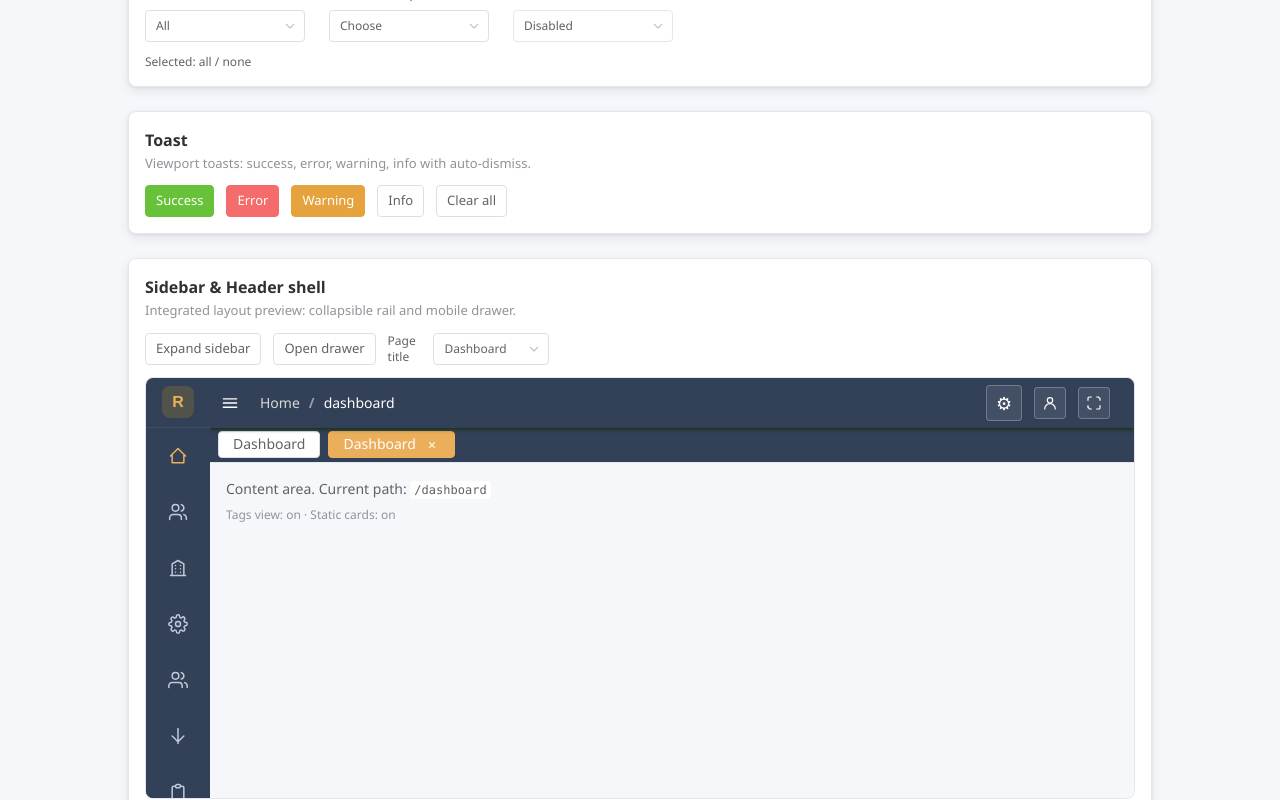
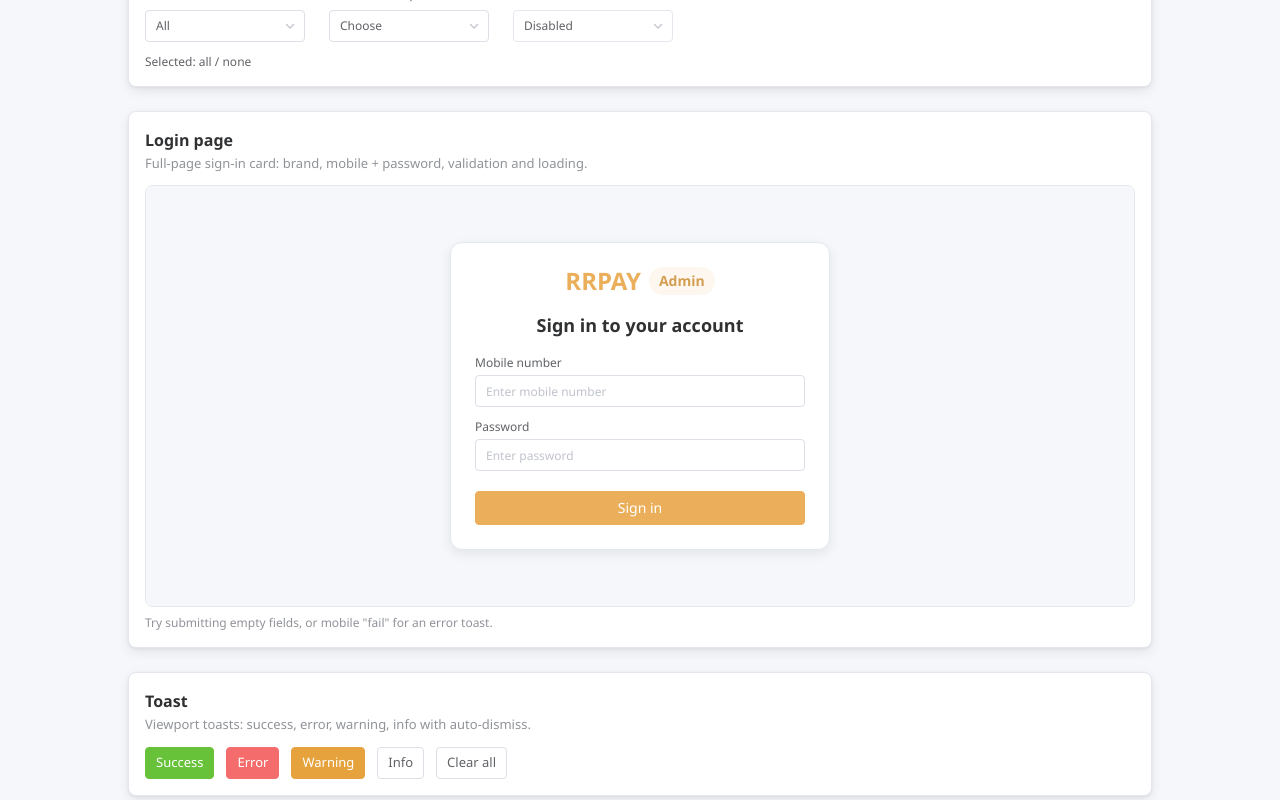
Before and after one commit to bcsuk999/rrpayadmin, a React (Vite) app: page / in a window 1280 px wide. Shown: the part 1720-2520 px from the top of the page. Built offline with nearby package versions, Linux system fonts and the light colour scheme.

Commit message:
Add Login page component and demo

```diff
--- a/src/App.tsx
+++ b/src/App.tsx
@@ -5,6 +5,7 @@ import DatePicker from './components/DatePicker'
 import FilterCard from './components/FilterCard'
 import Header from './components/Header'
 import Input from './components/Input'
+import Login from './components/Login'
 import SelectDropdown from './components/SelectDropdown'
 import Sidebar from './components/Sidebar'
 import TagsView from './components/TagsView'
@@ -363,6 +364,26 @@ function App() {
           </Card>
 
           <Card
+            title="Login page"
+            subtitle="Full-page sign-in card: brand, mobile + password, validation and loading."
+          >
+            <div className="overflow-hidden rounded-lg border border-card-border">
+              <Login
+                onSubmit={async (mobile, _password) => {
+                  // Demo: accept any non-empty credentials.
+                  await new Promise((r) => setTimeout(r, 600))
+                  if (mobile === 'fail') {
+                    throw new Error('Invalid credentials')
+                  }
+                  toast.success(`Welcome, ${mobile}`)
+                }}
+              />
+            </div>
+            <p className="mt-2 text-xs text-ink-soft">
+              Try submitting empty fields, or mobile "fail" for an error toast.
+            </p>
+          </Card>
+          <Card
             title="Toast"
             subtitle="Viewport toasts: success, error, warning, info with auto-dismiss."
           >
--- /dev/null
+++ b/src/components/Login.tsx
@@ -0,0 +1,154 @@
+import { useState, type FormEvent } from 'react'
+import Button from './Button'
+import Input from './Input'
+
+export interface LoginProps {
+  /** Brand name. @default 'RRPAY' */
+  brand?: string
+  /** Badge next to the brand. @default 'Admin' */
+  badge?: string
+  /** Title under the brand. @default 'Sign in to your account' */
+  title?: string
+  /** Controlled loading state. When omitted, the component manages its own. */
+  loading?: boolean
+  /** Error message shown above the submit button. */
+  errorMessage?: string
+  /** Called with (mobile, password) on submit. May be async. */
+  onSubmit?: (mobile: string, password: string) => void | Promise<void>
+  className?: string
+}
+
+export default function Login({
+  brand = 'RRPAY',
+  badge = 'Admin',
+  title = 'Sign in to your account',
+  loading: loadingProp,
+  errorMessage: errorMessageProp,
+  onSubmit,
+  className = '',
+}: LoginProps) {
+  const [mobile, setMobile] = useState('')
+  const [password, setPassword] = useState('')
+  const [internalLoading, setInternalLoading] = useState(false)
+  const [internalError, setInternalError] = useState('')
+
+  const isControlled = loadingProp !== undefined
+  const loading = isControlled ? (loadingProp as boolean) : internalLoading
+  const errorMessage = errorMessageProp ?? internalError
+
+  const handleSubmit = async (event: FormEvent<HTMLFormElement>) => {
+    event.preventDefault()
+    setInternalError('')
+
+    const trimmedMobile = mobile.trim()
+    if (!trimmedMobile || !password) {
+      const msg = 'Please enter your mobile number and password.'
+      setInternalError(msg)
+      return
+    }
+
+    if (onSubmit) {
+      if (!isControlled) setInternalLoading(true)
+      try {
+        await onSubmit(trimmedMobile, password)
+      } catch (err) {
+        const msg = (err as Error)?.message || 'Login failed'
+        setInternalError(msg)
+      } finally {
+        if (!isControlled) setInternalLoading(false)
+      }
+      return
+    }
+
+    // Default: simulate a request when no onSubmit is provided.
+    setInternalLoading(true)
+    try {
+      await new Promise((resolve) => setTimeout(resolve, 800))
+    } finally {
+      setInternalLoading(false)
+    }
+  }
+
+  return (
+    <main
+      className={[
+        'login-page flex min-h-[420px] items-center justify-center bg-page',
+        className,
+      ]
+        .filter(Boolean)
+        .join(' ')}
+    >
+      <section className="login-card w-[380px] max-w-[90vw] rounded-xl border border-card-border bg-white p-6 shadow-[0_4px_12px_rgba(0,0,0,0.08)]">
+        <div className="login-brand flex items-center justify-center gap-2">
+          <span className="login-logo font-heading text-2xl font-bold leading-[1.15] text-brand">
+            {brand}
+          </span>
+          <span className="login-badge rounded-full bg-brand-soft px-2.5 py-1 font-heading text-sm font-semibold text-brand-active">
+            {badge}
+          </span>
+        </div>
+
+        <h1 className="login-title mt-4 text-center text-lg font-semibold text-ink">
+          {title}
+        </h1>
+
+        <form className="login-form mt-4 flex flex-col gap-3" noValidate onSubmit={handleSubmit}>
+          <div className="login-field flex flex-col gap-1">
+            <label
+              className="login-field-label text-xs font-medium text-btn-ghost"
+              htmlFor="login-mobile"
+            >
+              Mobile number
+            </label>
+            <Input
+              id="login-mobile"
+              type="tel"
+              name="mobile"
+              inputMode="tel"
+              autoComplete="username"
+              placeholder="Enter mobile number"
+              disabled={loading}
+              value={mobile}
+              onChange={(e) => setMobile(e.target.value)}
+            />
+          </div>
+
+          <div className="login-field flex flex-col gap-1">
+            <label
+              className="login-field-label text-xs font-medium text-btn-ghost"
+              htmlFor="login-password"
+            >
+              Password
+            </label>
+            <Input
+              id="login-password"
+              type="password"
+              name="password"
+              autoComplete="current-password"
+              placeholder="Enter password"
+              disabled={loading}
+              value={password}
+              onChange={(e) => setPassword(e.target.value)}
+            />
+          </div>
+
+          {errorMessage && (
+            <p className="login-error text-sm leading-[1.4] text-danger" role="alert">
+              {errorMessage}
+            </p>
+          )}
+
+          <Button
+            type="submit"
+            fullWidth
+            loading={loading}
+            loadingText="Signing in…"
+            className="login-submit mt-2 min-h-[34px]"
+          >
+            Sign in
+          </Button>
+        </form>
+      </section>
+    </main>
+  )
+}
```
Also changed, not shown: 1 other file (tests, documents, lock files or other folders).
